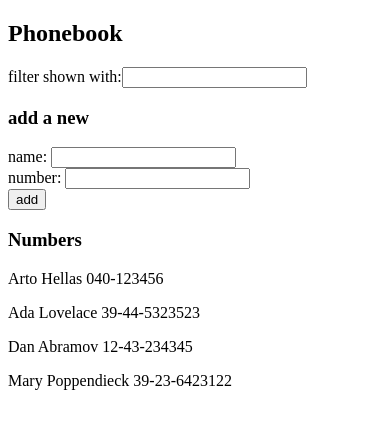
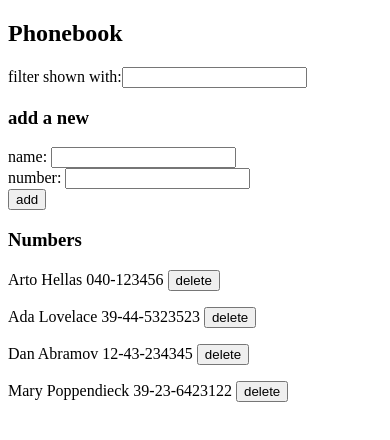
Before and after one commit to jestebanpelaez18/Full_Stack_Open_Helsinki_University, a React (Vite) app in the folder part2/phonebook/: page / in a window 390 px wide. Shown: the top 440 px of the page. Built offline with nearby package versions, Linux system fonts and the light colour scheme; data requests are answered from the project's data file.

Commit message:
feature(Backend): Added methods post, get and delete. Now its possible to remove, add or get data from a server. Added delete button that removes numbers from the phonebook

```diff
--- a/part2/phonebook/src/App.jsx
+++ b/part2/phonebook/src/App.jsx
@@ -1,8 +1,8 @@
 import { useState, useEffect } from "react";
-import axios from "axios";
 import Persons from "./components/Persons";
 import Filter from "./components/Filter";
 import PersonForm from "./components/PersonForm";
+import phoneService from "./services/Phone";
 
 const App = () => {
   const [persons, setPersons] = useState([]);
@@ -12,13 +12,11 @@ const App = () => {
   const [filtering, setNewFilter] = useState([]);
 
   useEffect(() => {
-    console.log("efect");
-    axios.get("http://localhost:3001/persons").then((response) => {
-      console.log("promised fullfilled");
-      setPersons(response.data)
-      setNewFilter(response.data)
+    phoneService.getAll().then(currentNumbers => {
+      setPersons(currentNumbers);
+      setNewFilter(currentNumbers);
     });
-  },[]);
+  }, []);
 
   const addNumbers = (event) => {
     event.preventDefault();
@@ -36,12 +34,34 @@ const App = () => {
       const nameObjet = {
         name: newName,
         number: newNumber,
-        id: String(persons.length + 1),
       };
-      setPersons(persons.concat(nameObjet));
-      setNewFilter(filtering.concat(nameObjet));
-      setNewName("");
-      setNewNumber("");
+      phoneService
+        .postNumber(nameObjet)
+        .then((returnedContact) => {
+          setPersons(persons.concat(returnedContact));
+          setNewFilter(filtering.concat(returnedContact));
+          setNewName("");
+          setNewNumber("");
+        })
+        .catch((error) => {
+          alert("Fail during the post");
+        });
+    }
+  };
+
+  const deleteNumbers = (id) => {
+    const person = persons.find((p) => p.id === id);
+    if (window.confirm(`Delete '${person.name}'`)) {
+      phoneService
+        .deleteNumber(id)
+        .then((deletedContact) => {
+          const updatenumbers = persons.filter((person) => person.id !== deletedContact.id);
+          setPersons(updatenumbers);
+          setNewFilter(updatenumbers);
+        })
+        .catch((error) => {
+          alert("Fail during deleting");
+        });
     }
   };
 
@@ -76,7 +96,7 @@ const App = () => {
         handleNumber={handleNumberChange}
       ></PersonForm>
       <h3>Numbers</h3>
-      <Persons ListofPersons={filtering}></Persons>
+      <Persons ListofPersons={filtering} deleteButton={deleteNumbers}></Persons>
     </div>
   );
 };
--- a/part2/phonebook/src/components/Persons.jsx
+++ b/part2/phonebook/src/components/Persons.jsx
@@ -1,12 +1,14 @@
-const ShowPersons = ({number}) =>{
+const ShowPersons = ({number, deleteButton}) =>{
     return (
-        <p>{number.name} {number.number}</p>
+        <div>
+        <p>{number.name} {number.number}  <button onClick={deleteButton}>delete</button></p>
+        </div>
     )
 }
 
-const Persons = ({ListofPersons}) => {
+const Persons = ({ListofPersons,deleteButton}) => {
     return ListofPersons.map((person) => (
-            <ShowPersons key={person.id} number={person}></ShowPersons>))
+            <ShowPersons key={person.id} number={person} deleteButton={() => deleteButton(person.id)}></ShowPersons>))
 }
 
 export default Persons
--- /dev/null
+++ b/part2/phonebook/src/services/Phone.jsx
@@ -0,0 +1,20 @@
+import axios from 'axios'
+const baseUrl = 'http://localhost:3001/persons'
+
+const getAll = () => {
+    const request = axios.get(baseUrl)
+    return request.then(response => response.data)
+}
+
+const postNumber = object =>{
+    const request = axios.post(baseUrl,object)
+    return request.then(response => response.data)
+}
+
+const deleteNumber = (id) => {
+    const url = `${baseUrl}/${id}`
+    const request = axios.delete(url)
+    return request.then(response => response.data)
+}
+
+export default {getAll, postNumber, deleteNumber}
```
